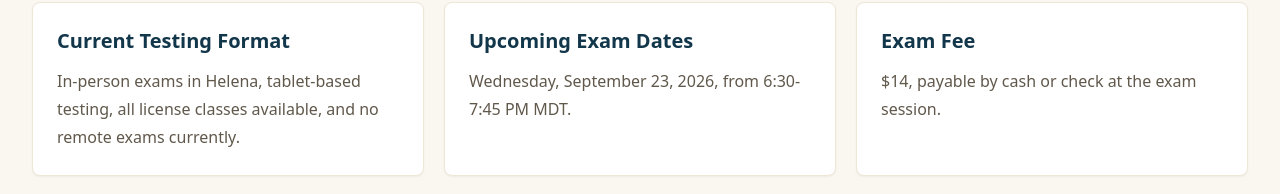
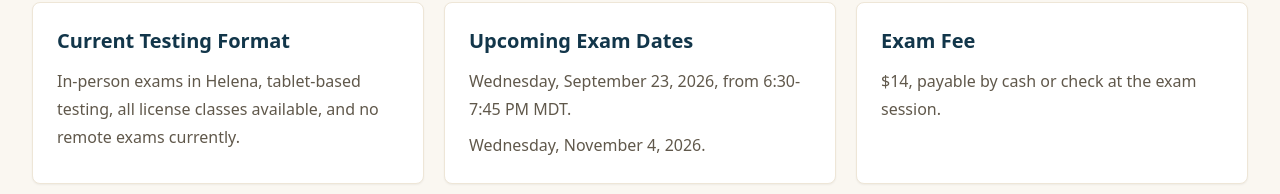
Before and after one commit to membership-ccarc/n7rb, a Next.js app: page /testing in a window 1280 px wide. Shown: the part 367-561 px from the top of the page. Built offline with nearby package versions, Linux system fonts and the light colour scheme; no server answers.

Commit message:
Added the November test session date to /testing page

```diff
--- a/app/testing/page.tsx
+++ b/app/testing/page.tsx
@@ -12,6 +12,7 @@ export const revalidate = 3600;
 
 const EXAM_DATES = [
   { date: "2026-09-23", label: "Wednesday, September 23, 2026, from 6:30-7:45 PM MDT." },
+  { date: "2026-11-04", label: "Wednesday, November 4, 2026." },
 ];
 
 function isUpcoming(dateStr: string) {
```
